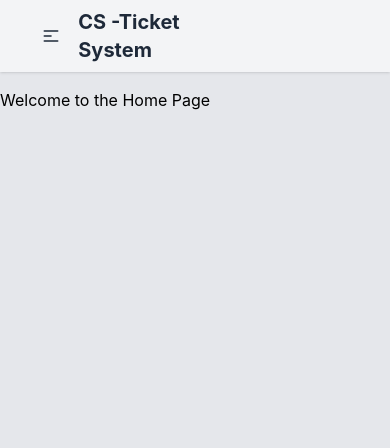
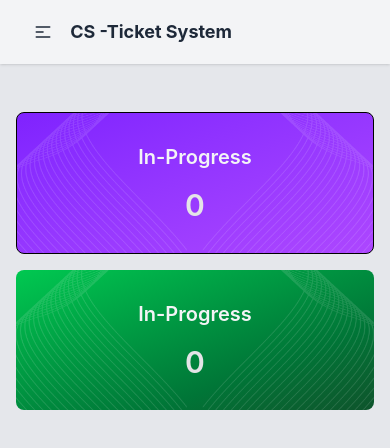
Before and after one commit to bhupotikumar/cs-ticket-system, a React (Vite) app: page / in a window 390 px wide. Shown: the top 448 px of the page. Built offline with nearby package versions, Linux system fonts and the light colour scheme.

Commit message:
Hero section & navbar responsive done

```diff
--- a/public/nav.json
+++ b/public/nav.json
@@ -40,7 +40,7 @@
         {
             "id": 8,
             "label": "+ New Ticket",
-            "path": "/new-ticket",
+            "path": "/new",
             "type": "button",
             "variant": "primary"
         }
--- a/src/App.jsx
+++ b/src/App.jsx
@@ -12,4 +12,4 @@ function App() {
   )
 }
 
-export default App
+export default App;
--- /dev/null
+++ b/src/components/Banner/Banner.jsx
@@ -0,0 +1,13 @@
+import ProgressCard from './ProgressCard';
+import ResolvedCard from './ResolvedCard';
+
+const Banner = () => {
+    return (
+        <div className="flex flex-col md:flex-row justify-between items-center gap-4">
+            <ProgressCard />
+            <ResolvedCard />
+        </div>
+
+    );
+};
+export default Banner;
--- /dev/null
+++ b/src/components/Banner/ProgressCard.jsx
@@ -0,0 +1,33 @@
+import vector1 from '../../assets/vector1.png';
+
+const ProgressCard = () => {
+    return (
+        <div className="w-full bg-linear-to-br from-violet-600 to-purple-500 rounded-lg border">
+            <div
+                className='hero'>
+                <div className="hero-overlay bg-transparent flex justify-between items-center w-full gap-4">
+                    <div className="w-1/2">
+                        <img
+                            src={vector1}
+                            alt=""
+                            className='w-full' />
+                    </div>
+                    <div className="w-1/2">
+                        <img
+                            className='w-full scale-x-[-1]'
+                            src={vector1}
+                            alt="" />
+                    </div>
+                </div>
+                <div className="hero-content text-neutral-content text-center">
+                    <div className="max-w-md">
+                        <h1 className='mb-4 text-xl md:text-2xl font-semibold md:font-bold text-gray-100'>In-Progress</h1>
+                        <h1 className="text-3xl md:text-6xl font-semibold">0</h1>
+                    </div>
+                </div>
+            </div>
+        </div>
+    );
+};
+
+export default ProgressCard;
--- /dev/null
+++ b/src/components/Banner/ResolvedCard.jsx
@@ -0,0 +1,33 @@
+import vector1 from '../../assets/vector1.png';
+
+const ResolvedCard = () => {
+    return (
+        <div className="w-full bg-linear-to-br from-green-500 to-green-900 rounded-lg">
+            <div
+                className='hero'>
+                <div className="hero-overlay bg-transparent flex justify-between items-center w-full gap-4">
+                    <div className="w-1/2">
+                        <img
+                            src={vector1}
+                            alt=""
+                            className='w-full' />
+                    </div>
+                    <div className="w-1/2">
+                        <img
+                            className='w-full scale-x-[-1]'
+                            src={vector1}
+                            alt="" />
+                    </div>
+                </div>
+                <div className="hero-content text-neutral-content text-center">
+                    <div className="max-w-md">
+                        <h1 className='mb-4 text-xl md:text-2xl font-semibold md:font-bold text-gray-100'>In-Progress</h1>
+                        <h1 className="text-3xl md:text-6xl font-semibold">0</h1>
+                    </div>
+                </div>
+            </div>
+        </div>
+    );
+};
+
+export default ResolvedCard;
--- a/src/components/Navbar/Navbar.jsx
+++ b/src/components/Navbar/Navbar.jsx
@@ -1,41 +1,49 @@
 import { use } from "react";
 import { navPromise } from "./navResource";
-import { NavLink } from "react-router-dom";
+import { Link, NavLink } from "react-router-dom";
 
 const Navbar = () => {
 
     const navItems = use(navPromise);
     const { logo, links, actions } = navItems;
 
-    const renderLinks = (links) => {
-        return links.map(link => (
-            <NavLink key={link.id} to={link.path} className={({ isActive }) => isActive ? "text-purple-600 border-b transition duration-100" : ""}>
-                {link.label}
-            </NavLink>
-        ));
+    const renderLinks = (links = []) => {
+        return (
+            links.map(link => (
+                <NavLink key={link.id} to={link.path} className={({ isActive }) => isActive ? "text-purple-600 border-b transition duration-100" : ""}>
+                    {link.label}
+                </NavLink>))
+        )
     };
-
+    const renderCts = (actions = []) => {
+        return (
+            actions.map(action => (
+                <NavLink key={action.id} to={action.path}>
+                    {action.label}
+                </NavLink>))
+        )
+    };
     return (
         <div className="bg-gray-100 shadow-sm mb-4 text-gray-800 font-semibold lg:font-bold">
-            <div className="navbar bg-base-100 p-2 lg:p-4 w-11/12 mx-auto bg-transparent">
-                <div className="navbar-start">
+            <div className="navbar w-11/12 mx-auto bg-transparent p-0">
+                <div className="w-full md:w-1/3 navbar-start">
                     <div className="dropdown">
                         <div tabIndex={0} role="button" className="btn btn-ghost lg:hidden">
                             <svg xmlns="http://www.w3.org/2000/svg" className="h-5 w-5" fill="none" viewBox="0 0 24 24" stroke="currentColor"> <path strokeLinecap="round" strokeLinejoin="round" strokeWidth="2" d="M4 6h16M4 12h8m-8 6h16" /> </svg>
                         </div>
                         <ul
                             tabIndex="-1"
-                            className="menu menu-sm dropdown-content bg-base-100 rounded-box z-1 mt-3 w-52 p-2 shadow">
+                            className="menu menu-sm dropdown-content rounded-box z-1 mt-3 w-52 p-2 bg-gray-200 shadow-lg">
                             {renderLinks(links)}
                         </ul>
                     </div>
-                    <a className="text-xl lg:text-2xl font-bold">{logo.text}</a>
+                    <a className="text-lg md:text-xl lg:text-2xl font-bold">{logo.text}</a>
                 </div>
-                <div className="navbar-end hidden lg:flex">
-                    <ul className="menu menu-horizontal px-1 text-base gap-3 lg:gap-4 items-center">
+                <div className="navbar-end w-full hidden lg:flex">
+                    <ul className="menu menu-horizontal text-base gap-3 items-center font-semibold lg:font-bold">
                         {renderLinks(links)}
                         <ul className="font-semibold bg-linear-to-br from-violet-700 to-purple-600 rounded-sm p-2 text-white">
-                            {renderLinks(actions)}
+                            {renderCts(actions)}
                         </ul>
                     </ul>
                 </div>
@@ -43,6 +51,4 @@ const Navbar = () => {
         </div>
     );
 };
-// <div class="h-14 "></div>
-
 export default Navbar;
--- a/src/pages/Home/Home.jsx
+++ b/src/pages/Home/Home.jsx
@@ -1,9 +1,10 @@
 import React from 'react';
+import Banner from '../../components/Banner/Banner';
 
 const Home = () => {
     return (
-        <div>
-            <h1>Welcome to the Home Page</h1>
+        <div className="mt-12 w-11/12 mx-auto">
+            <Banner />
         </div>
     );
 };
```
